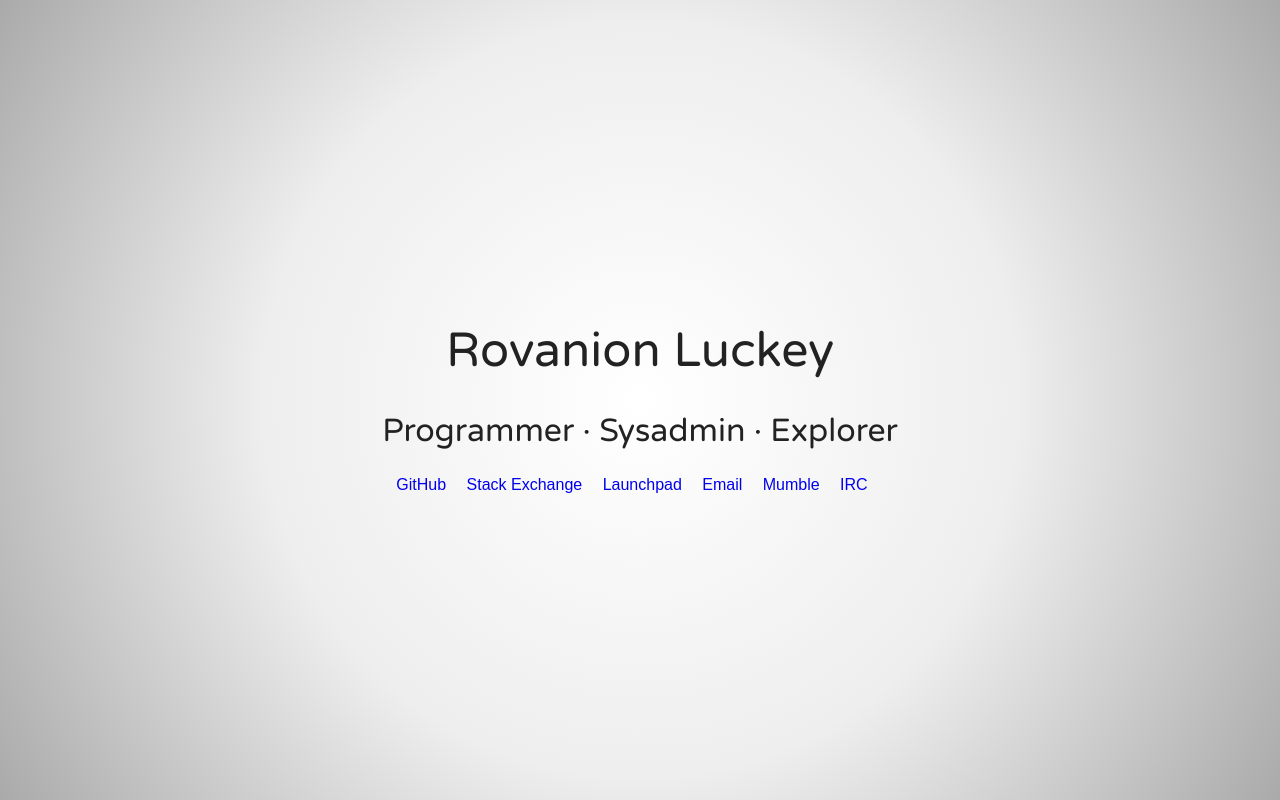
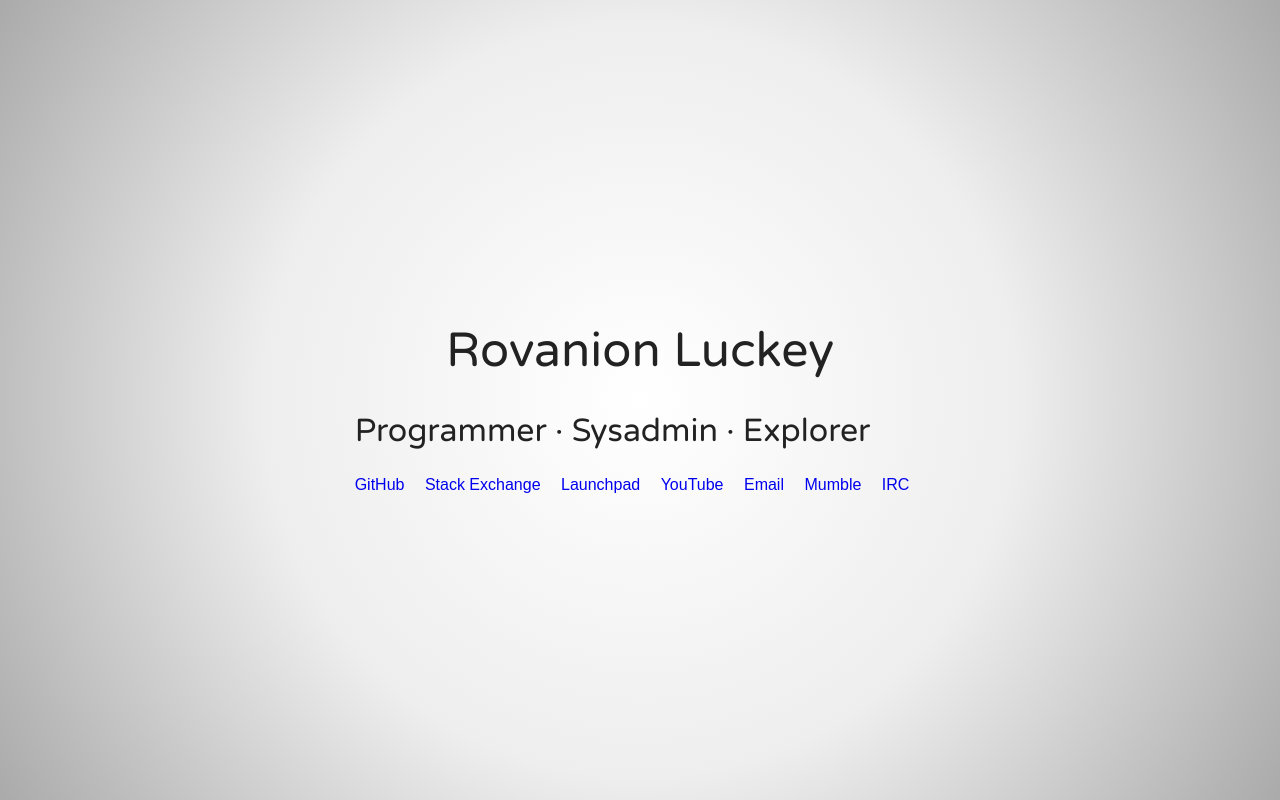
Before and after one commit to Rovanion/rovanion.se, a plain HTML site: page index.html in a window 1280 px wide. Drawn offline with Linux system fonts and the light colour scheme.

Commit message:
Added youtube link.

```diff
--- a/index.html
+++ b/index.html
@@ -20,6 +20,7 @@
 	    <a href="https://github.com/Rovanion/"><li> GitHub </li></a>
 	    <a href="http://stackexchange.com/users/234695/rovanion?tab=accounts"><li> Stack Exchange </li></a>
 	    <a href="https://launchpad.net/~rovanion-luckey"><li> Launchpad </li></a>
+	    <a href="https://https://www.youtube.com/user/RovanionLuckey"><li> YouTube </li></a>
 	    <a href="mailto://rovanion.luckey@gmail.com"><li> Email </li></a>
 	    <a href="mumble://mu.rovanion.se"><li> Mumble </li></a>
 	    <a href="irc://se.quakenet.org/#cydadmin"><li> IRC </li></a>
```
